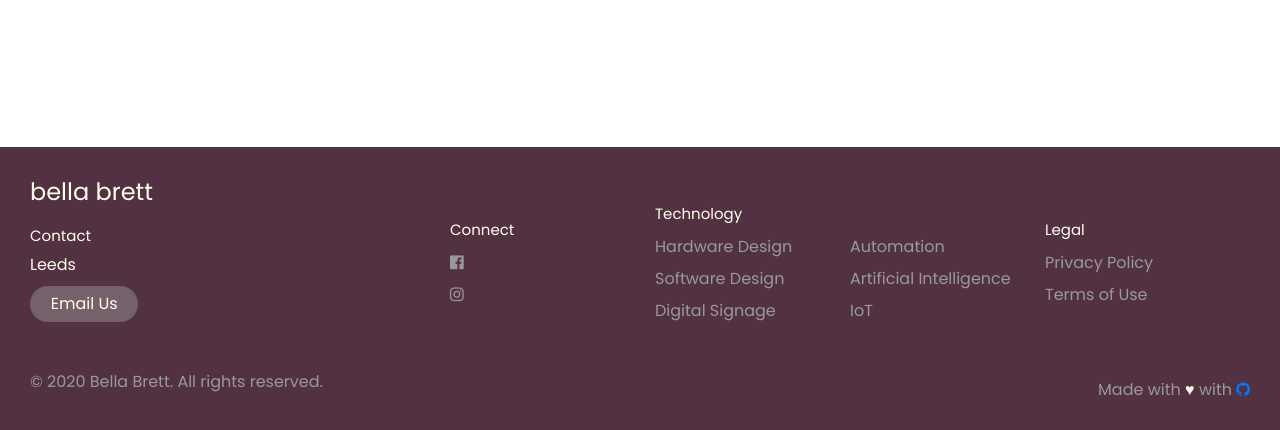
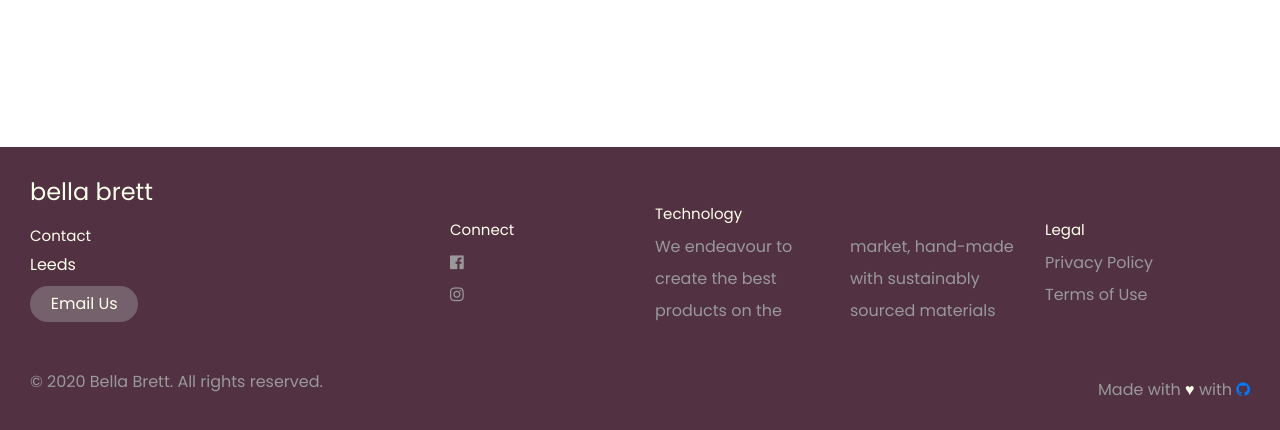
Before and after one commit to Luka-Abey/bella-brett-prototype, a Django app: page / in a window 1280 px wide. Shown: the part 1433-1863 px from the top of the page. Run offline with Django 3.2, Linux system fonts and the light colour scheme; data that the repository does not hold is empty; some libraries are stand-ins or nearby versions.

Commit message:
update footer

```diff
--- a/src/eCommerce/templates/index.html
+++ b/src/eCommerce/templates/index.html
@@ -141,28 +141,9 @@
 
                 <ul class="nav__ul nav__ul--extra">
                   <li>
-                    <a href="#">Hardware Design</a>
+                    <a href="#"> We endeavour to create the best products on the market, hand-made with sustainably sourced materials</a>
                   </li>
 
-                  <li>
-                    <a href="#">Software Design</a>
-                  </li>
-
-                  <li>
-                    <a href="#">Digital Signage</a>
-                  </li>
-
-                  <li>
-                    <a href="#">Automation</a>
-                  </li>
-
-                  <li>
-                    <a href="#">Artificial Intelligence</a>
-                  </li>
-
-                  <li>
-                    <a href="#">IoT</a>
-                  </li>
                 </ul>
               </li>
 
```
